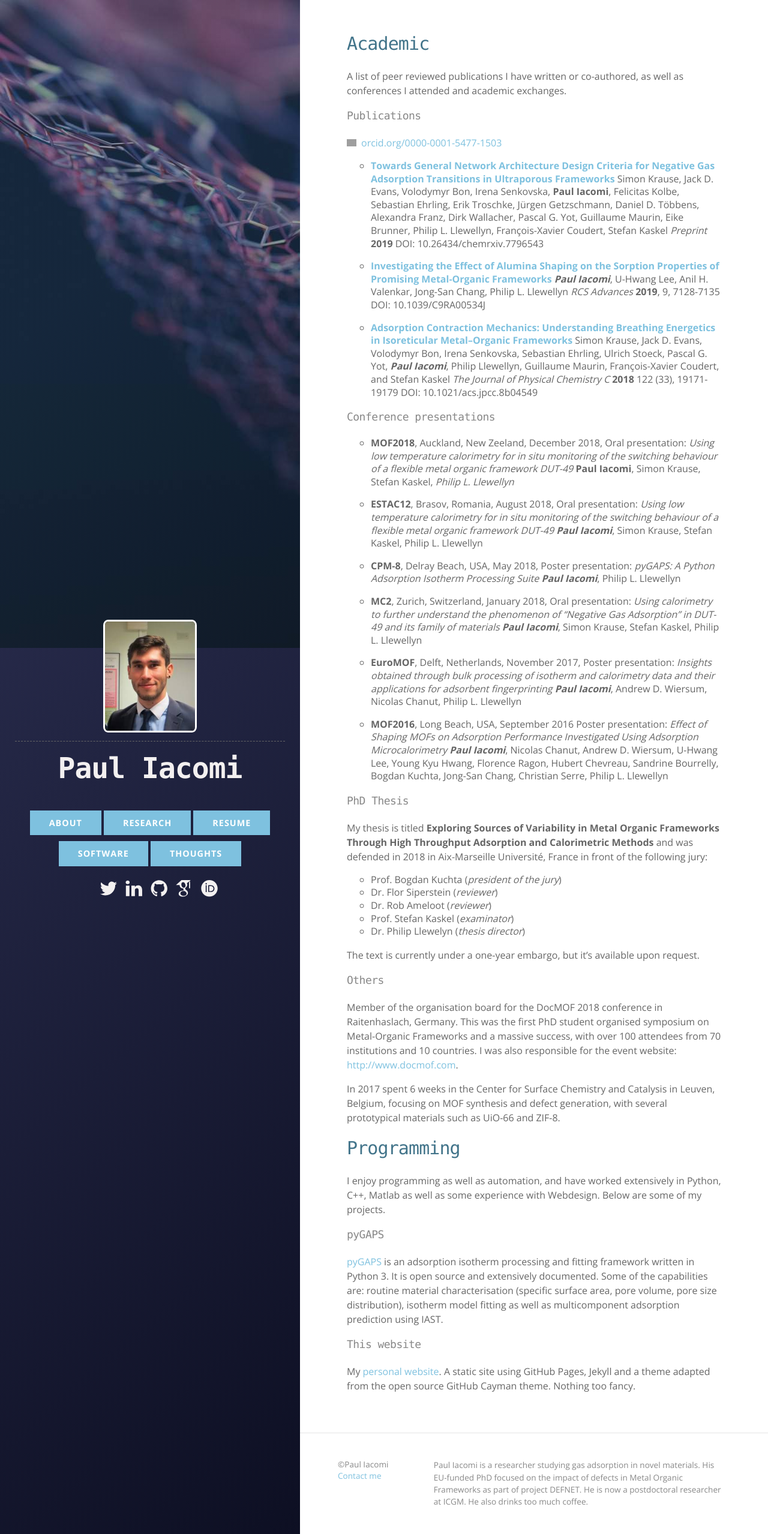
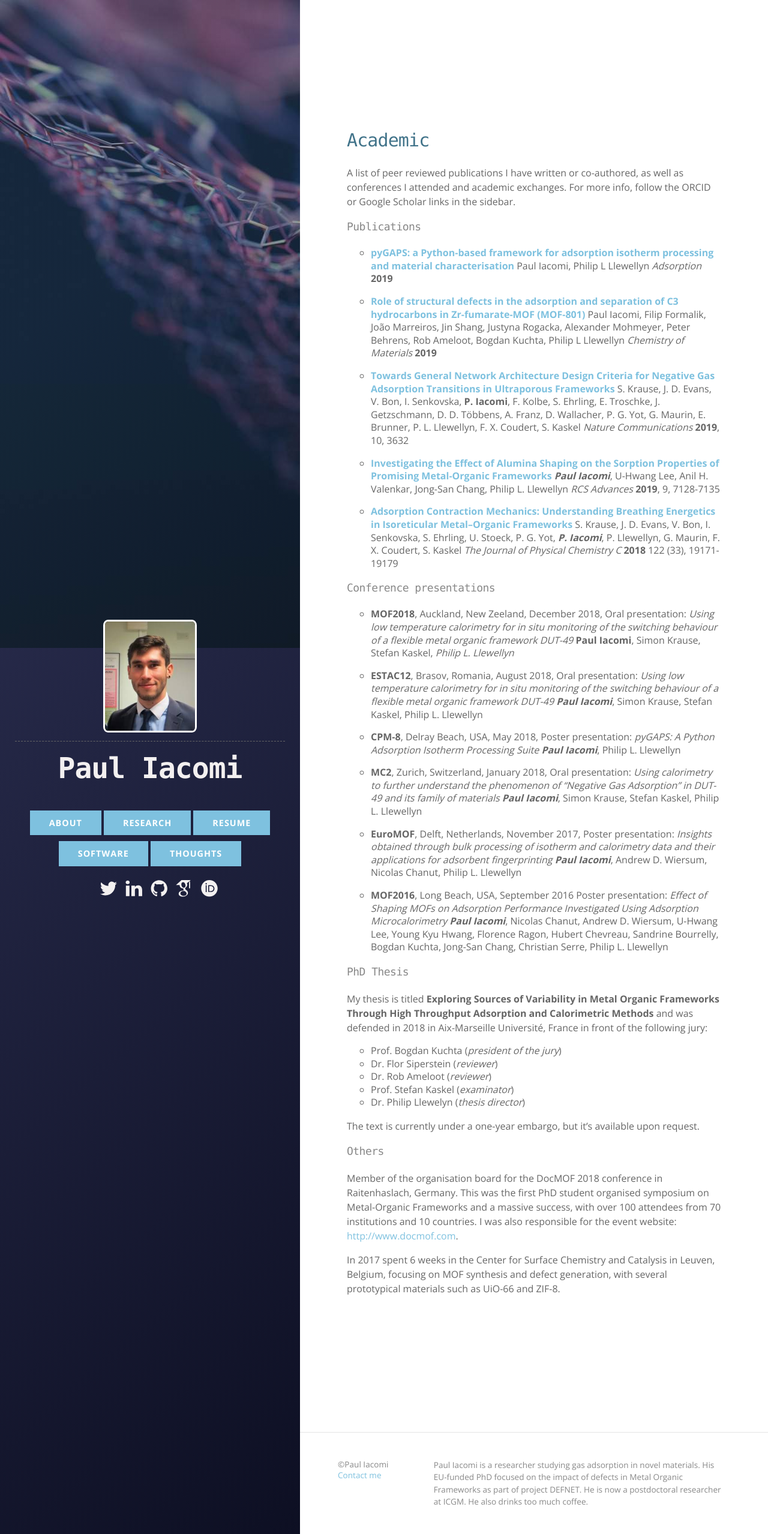
Before and after one commit to pauliacomi/pauliacomi.github.com, a Jekyll site: the page built from academic.md, in a window 1280 px wide. Shown: the whole page at 60% size. Built offline with Jekyll 4.4.1, drawn with Linux system fonts in a browser that asks for light colours; grey boxes are pictures that could not be loaded.

Commit message:
updated publications

```diff
--- a/_config.yml
+++ b/_config.yml
@@ -30,7 +30,7 @@ navigation:
   - item: "About"
     link: "/about/"
   - item: "Research"
-    link: "/projects/"
+    link: "/academic/"
   - item: "Resume"
     link: "/CV.pdf"
   - item: "Software"
--- a/_includes/footer.html
+++ b/_includes/footer.html
@@ -2,6 +2,7 @@
     <data class="u-url" href="{{ "/" | relative_url }}"></data>
 
     <div class="footer-col-wrapper">
+
         <div class="footer-col footer-col-1">
             <ul class="contact-list">
                 <li class="p-name">
--- a/projects.md
+++ b/academic.md
@@ -1,37 +1,39 @@
 ---
 layout: default
-title: Projects and Work
-permalink: /projects/
+title: Academic
+permalink: /academic/
 ---
 
 # Academic
 
-A list of peer reviewed publications I have written or co-authored,
-as well as conferences I attended and academic exchanges.
+A list of peer reviewed publications I have written or co-authored, as well as conferences
+I attended and academic exchanges. For more info, follow the ORCID or Google Scholar links
+in the sidebar.
 
 ### Publications
 
-<div itemscope itemtype="https://schema.org/Person"><a itemprop="sameAs" content="https://orcid.org/0000-0001-5477-1503" href="https://orcid.org/0000-0001-5477-1503" target="orcid.widget" rel="noopener noreferrer" style="vertical-align:top;"><img src="https://orcid.org/sites/default/files/images/orcid_16x16.png" style="width:1em;margin-right:.5em;" alt="ORCID iD icon">orcid.org/0000-0001-5477-1503</a></div>
+* [**pyGAPS: a Python-based framework for adsorption isotherm processing and material characterisation**](//doi.org/10.1007/s10450-019-00168-5)
+Paul Iacomi, Philip L Llewellyn _Adsorption_ **2019**
 
-* [**Towards General Network Architecture Design Criteria for Negative Gas Adsorption Transitions in Ultraporous Frameworks**](//dx.doi.org/10.26434/chemrxiv.7796543)
-Simon Krause, Jack D. Evans, Volodymyr Bon, Irena Senkovska, __Paul Iacomi__,
-Felicitas Kolbe, Sebastian Ehrling, Erik Troschke, Jürgen Getzschmann,
-Daniel D. Többens, Alexandra Franz, Dirk Wallacher, Pascal G. Yot, Guillaume Maurin,
-Eike Brunner, Philip L. Llewellyn, François-Xavier Coudert, Stefan Kaskel
-_Preprint_ **2019**
-DOI: 10.26434/chemrxiv.7796543
+* [**Role of structural defects in the adsorption and separation of C3 hydrocarbons in Zr-fumarate-MOF (MOF-801)**](//doi.org/10.1021/acs.chemmater.9b02322)
+Paul Iacomi, Filip Formalik, João Marreiros, Jin Shang, Justyna Rogacka,
+Alexander Mohmeyer, Peter Behrens, Rob Ameloot, Bogdan Kuchta, Philip L Llewellyn
+_Chemistry of Materials_ **2019**
 
-* [**Investigating the Effect of Alumina Shaping on the Sorption Properties of Promising Metal-Organic Frameworks**](//dx.doi.org/10.1039/C9RA00534J)
+* [**Towards General Network Architecture Design Criteria for Negative Gas Adsorption Transitions in Ultraporous Frameworks**](//doi.org/10.1038/s41467-019-11565-3)
+S. Krause, J. D. Evans, V. Bon, I. Senkovska, __P. Iacomi__, F. Kolbe, S. Ehrling,
+E. Troschke, J. Getzschmann, D. D. Többens, A. Franz, D. Wallacher, P. G. Yot,
+G. Maurin, E. Brunner, P. L. Llewellyn, F. X. Coudert, S. Kaskel
+_Nature Communications_ **2019**, 10, 3632
+
+* [**Investigating the Effect of Alumina Shaping on the Sorption Properties of Promising Metal-Organic Frameworks**](//doi.org/10.1039/C9RA00534J)
 ___Paul Iacomi___, U-Hwang Lee, Anil H. Valenkar, Jong-San Chang, Philip L. Llewellyn
 _RCS Advances_ **2019**, 9, 7128-7135
-DOI: 10.1039/C9RA00534J
 
-* [**Adsorption Contraction Mechanics: Understanding Breathing Energetics in Isoreticular Metal–Organic Frameworks**](//dx.doi.org/10.1021/acs.jpcc.8b04549 )
-Simon Krause, Jack D. Evans, Volodymyr Bon, Irena Senkovska, Sebastian
-Ehrling, Ulrich Stoeck, Pascal G. Yot, ___Paul Iacomi___, Philip Llewellyn,
-Guillaume Maurin, François-Xavier Coudert, and Stefan Kaskel
+* [**Adsorption Contraction Mechanics: Understanding Breathing Energetics in Isoreticular Metal–Organic Frameworks**](//doi.org/10.1021/acs.jpcc.8b04549)
+S. Krause, J. D. Evans, V. Bon, I. Senkovska, S. Ehrling, U. Stoeck,
+P. G. Yot, ___P. Iacomi___, P. Llewellyn, G. Maurin, F. X. Coudert, S. Kaskel
 _The Journal of Physical Chemistry C_ **2018** 122 (33), 19171-19179
-DOI: 10.1021/acs.jpcc.8b04549
 
 ### Conference presentations
 
@@ -53,7 +55,6 @@ ___Paul Iacomi___, Philip L. Llewellyn
 _Using calorimetry to further understand the phenomenon of
 “Negative Gas Adsorption” in DUT-49 and its family of materials_
 ___Paul Iacomi___, Simon Krause, Stefan Kaskel, Philip L. Llewellyn
-
 * **EuroMOF**, Delft, Netherlands, November 2017, Poster presentation:
 _Insights obtained through bulk processing of
 isotherm and calorimetry data and their
@@ -96,24 +97,3 @@ In 2017 spent 6 weeks in the Center for Surface Chemistry
 and Catalysis in Leuven, Belgium, focusing on MOF synthesis and
 defect generation, with several prototypical materials such as
 UiO-66 and ZIF-8.
-
-# Programming
-
-I enjoy programming as well as automation, and have worked extensively
-in Python, C++, Matlab as well as some experience with Webdesign.
-Below are some of my projects.
-
-### pyGAPS
-
-[pyGAPS](https://github.com/pauliacomi/pyGAPS) is an adsorption
-isotherm processing and fitting framework written in Python 3.
-It is open source and extensively documented. Some of the capabilities are:
-routine material characterisation (specific surface area, pore volume,
-pore size distribution), isotherm model fitting as well as multicomponent
-adsorption prediction using IAST.
-
-### This website
-
-My [personal website](https://github.com/pauliacomi/pauliacomi.github.com).
-A static site using GitHub Pages, Jekyll and a theme adapted from the
-open source GitHub Cayman theme. Nothing too fancy.
```
Also changed, not shown: index.md (+1 -1 lines), software.md (added, +25 -0 lines), _posts/2018-12-12-website-built.md (renamed from _posts/2018-12-12-website-built.markdown), _posts/2019-09-23-polishing-website.md (renamed from _posts/2019-09-23-polishing-website.markdown), _posts/2019-09-24-making-a-gui.md (renamed from _posts/2019-09-24-making-a-gui.markdown).
